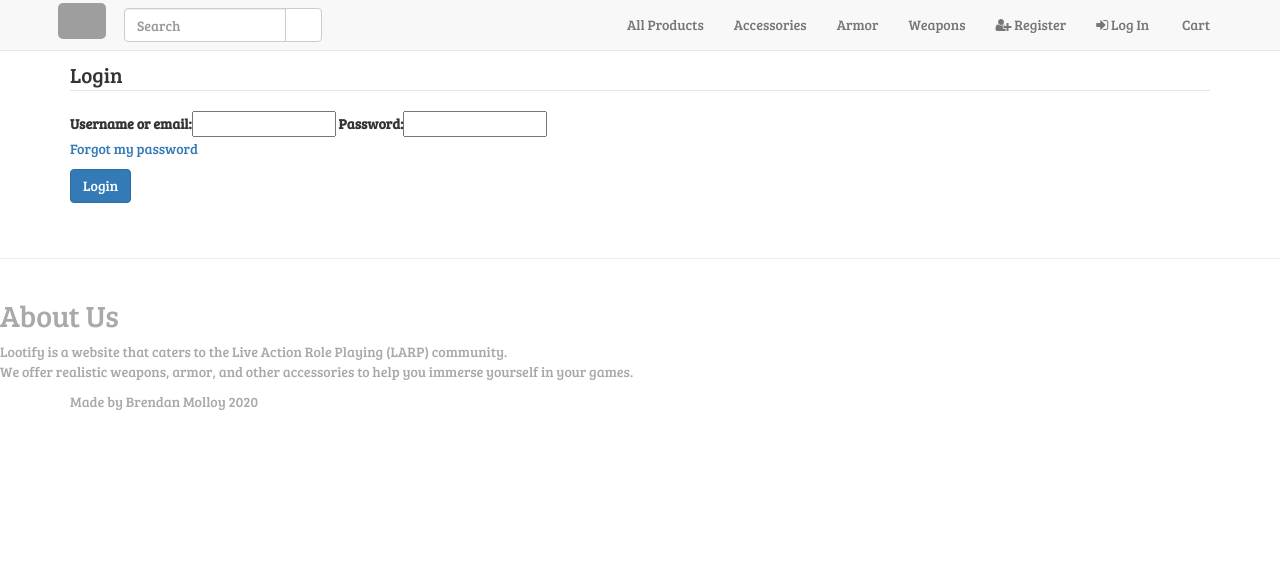
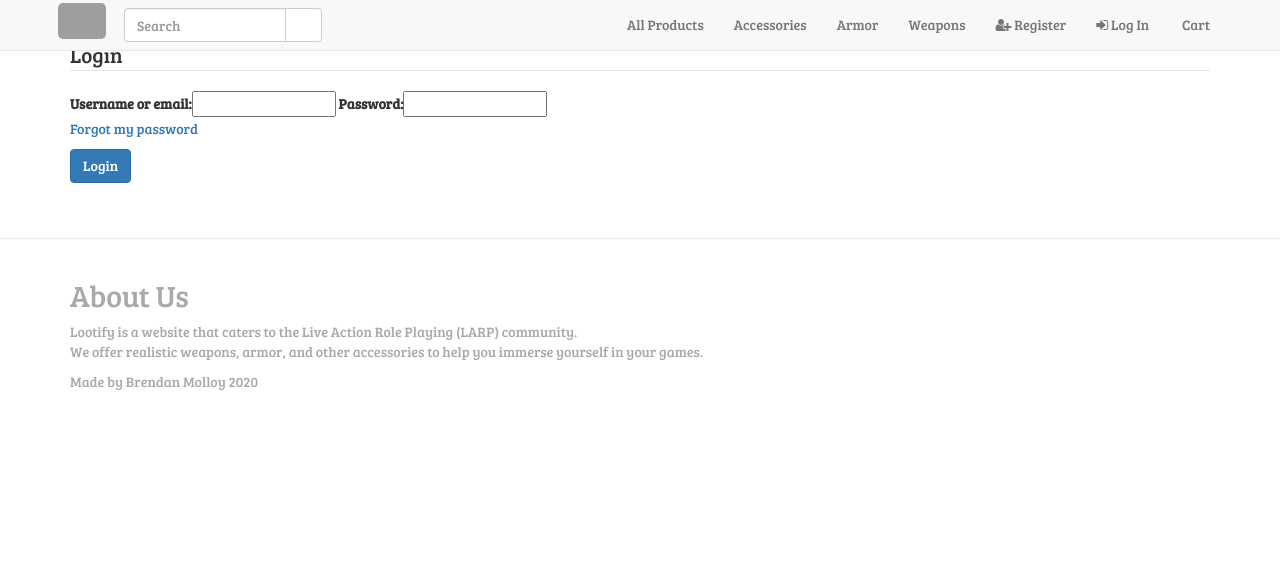
Before and after one commit to BrendanMolloy/milestone4, a Django app: page /accounts/login/?next=/products/1/edit_comment/1/ in a window 1280 px wide. Shown: the top 582 px of the page. Run offline with Django 3.2, Linux system fonts and the light colour scheme; some libraries are stand-ins or nearby versions; some web fonts are replaced; grey boxes are pictures that could not be loaded.

Commit message:
added comments to custom.css and carousel.js

```diff
--- a/products/templates/productdetail.html
+++ b/products/templates/productdetail.html
@@ -40,7 +40,7 @@
         <form method="post" style="margin-top: 1.3em;">
           {{ comment_form.as_p }}
           {% csrf_token %}
-          <button type="submit" class="btn btn-primary  btn-lg">Submit</button>
+          <button type="submit" class="btn btn-primary btn-lg">Submit</button>
         </form>
       </div>
     </div>
--- a/static/css/custom.css
+++ b/static/css/custom.css
@@ -20,14 +21,6 @@ footer {
     border-radius: 5px;
     height:36px;
     object-fit: contain;
-}
-
-.icon-bar {
-    background-color: #fff;
-}
-
-.accountform {
-    padding-top: 20px;
 }
 
 .badge {
@@ -43,105 +36,20 @@ footer {
     background-color: #c67605;
 }
 
-.product {
-    background-size: contain;
-    background-position: center center;
-    background-repeat: no-repeat;
-    background-color: white;
-    width: 200px;
-    height: 200px;
-    margin: 0 auto;
-    border-radius: 5px;
-}
-
-caption p {
-    word-wrap: break-word;
-}
-
-.row.row-flex {
-    display: flex;
-    flex-wrap: wrap;
-    margin-top: 30px;
-}
-
-.panel-default {
-    border-color: transparent;
-    padding: 0px;
-    border-left: 10px solid #253e50; /* preserves bootstrap styling while adding breathing space between product panels*/
-    border-right: 10px solid #253e50; /* preserves bootstrap styling while adding breathing space between product panels*/
-}
-
-.panel-body {
-    height: 100%;
-}
-
-.product-description {
-    min-height: 40px;
-}
-
-.boldtext {
-    font-weight: bold;
-}
-
-.product-image {
-    width: 100%;
-    height: auto;
-    background-color: white;
-    border-radius: 5px;
-}
-
+/* ------ index.html ------ */
 .welcome {
   text-align: center;
   padding: 15px;
   margin-left: 10%;
   margin-right: 10%;
   background:#df691a;
-  /*background: #8d9dad;*/
   -webkit-background-size: cover;
   -moz-background-size: cover;
   -o-background-size: cover;
   background-size: cover;
-  -webkit-animation: fadein 3s;
-  /* Safari, Chrome and Opera > 12.1 */
-  -moz-animation: fadein 3s;
-  /* Firefox < 16 */
-  -ms-animation: fadein 3s;
-  /* Internet Explorer */
-  -o-animation: fadein 3s;
-  /* Opera < 12.1 */
-  animation: fadein 3s;
 }
 
-
-@keyframes fadein {
-    from { opacity: 0; }
-    to   { opacity: 1; }
-}
-
-/* Firefox < 16 */
-@-moz-keyframes fadein {
-    from { opacity: 0; }
-    to   { opacity: 1; }
-}
-
-/* Safari, Chrome and Opera > 12.1 */
-@-webkit-keyframes fadein {
-    from { opacity: 0; }
-    to   { opacity: 1; }
-}
-
-/* Internet Explorer */
-@-ms-keyframes fadein {
-    from { opacity: 0; }
-    to   { opacity: 1; }
-}
-
-/* Opera < 12.1 */
-@-o-keyframes fadein {
-    from { opacity: 0; }
-    to   { opacity: 1; }
-}
-
+/* ------ carousel ------ */
 .carousel {
     position: relative;
     height: 20em;
--- a/templates/base.html
+++ b/templates/base.html
@@ -82,13 +82,11 @@
     </div>
     <!-- Footer -->
     <footer>
-        <div>
+        <div class="container">
             <h2>About Us</h2>
             <p>Lootify is a website that caters to the Live Action Role Playing (LARP) community.<br>
             We offer realistic weapons, armor, and other accessories to help you immerse yourself in your games.
             </p>
-        </div>
-        <div class="container">
             <p>Made by Brendan Molloy 2020</p>
         </div>
     </footer>
```
Also changed, not shown: other parts of static/css/custom.css (+54 -6 lines).
